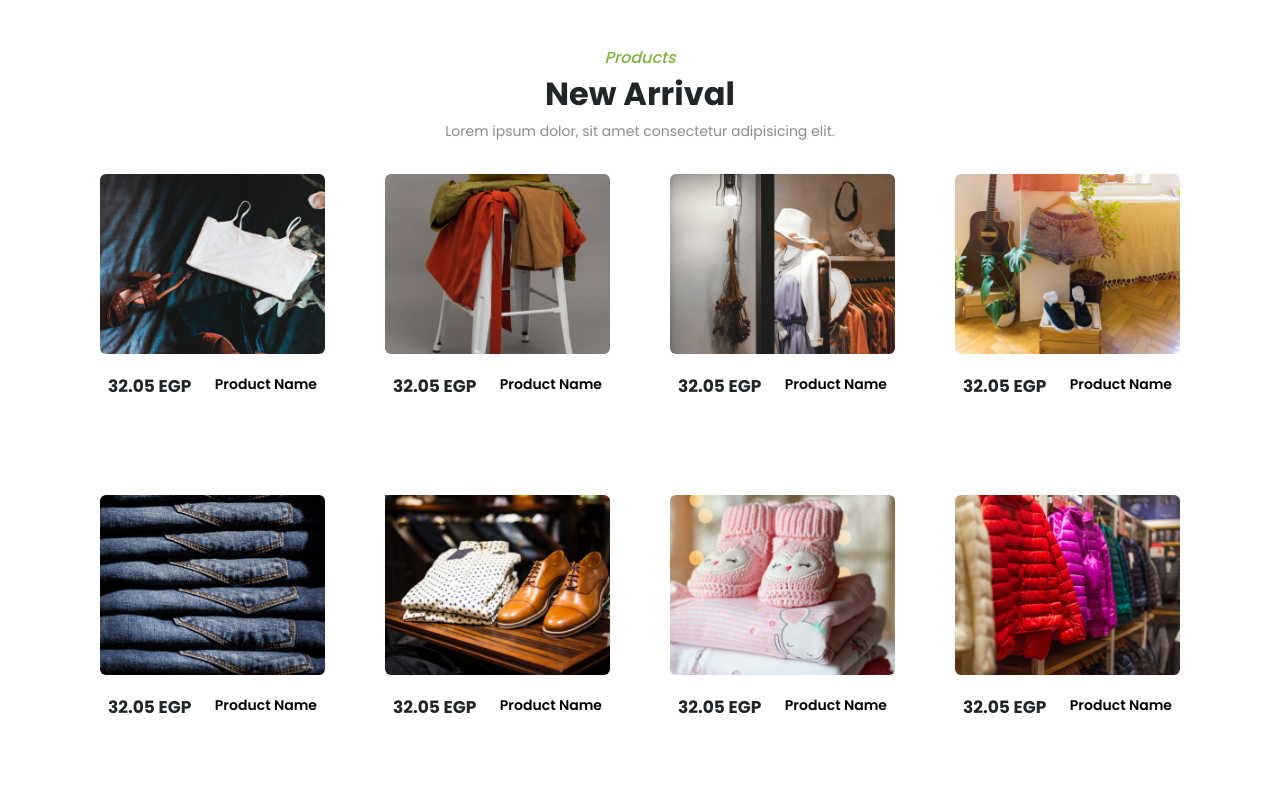
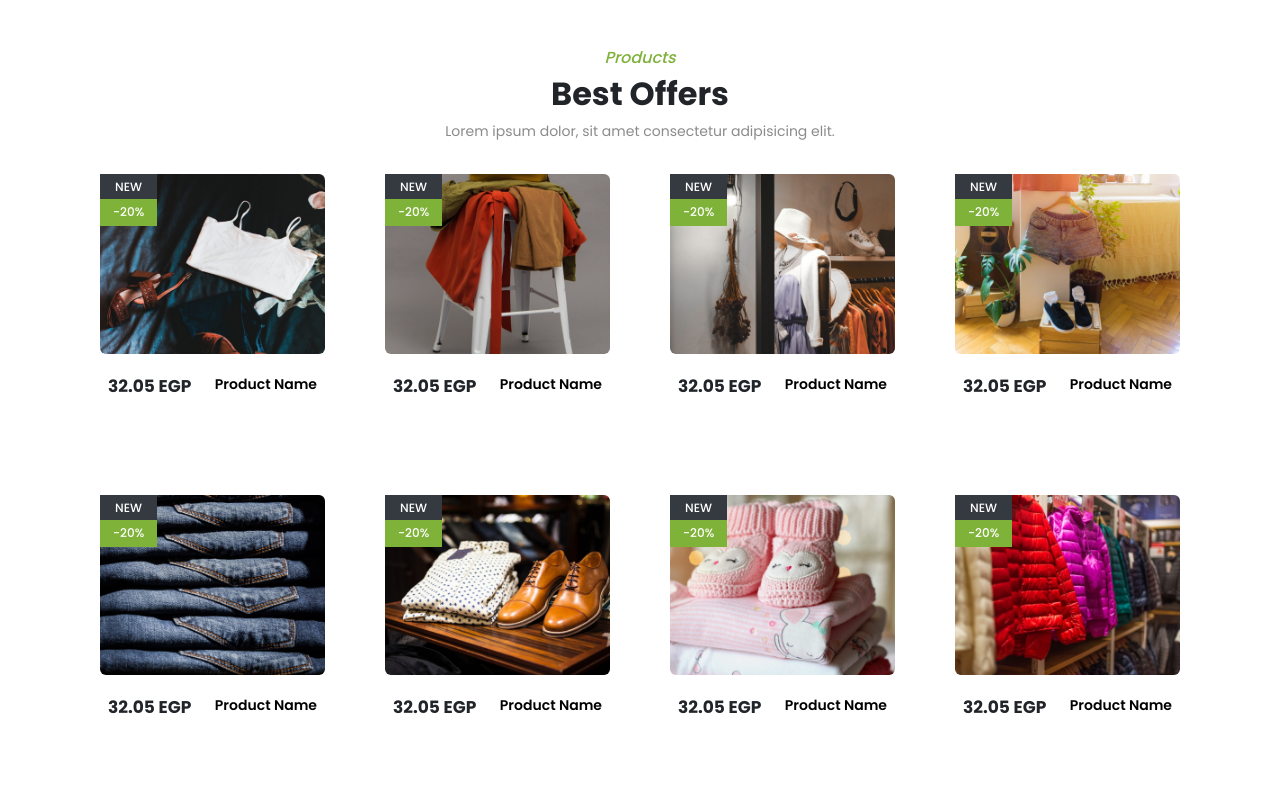
Before and after one commit to najlaaouda/ecommerce-site, a plain HTML site: page index.html in a window 1280 px wide. Shown: the part 3186-3981 px from the top of the page. Drawn offline with Linux system fonts and the light colour scheme.

Commit message:
design sale

```diff
--- a/css/style.css
+++ b/css/style.css
@@ -689,14 +689,16 @@ left:0;
 }
  .title-flip h6,
  .title-arrival h6,
- .title-counter h6
+ .title-counter h6,
+ .title-best-offer h6
 
  {
     color:var(--maincolor);
  }
  .title-flip p,
  .title-arrival p,
- .title-counter p{
+ .title-counter p,
+ .title-best-offer p{
      font-size: 14px;
      color:#8b8b8b
  }
@@ -817,3 +819,24 @@ ul#example li{
 }
 
  /* End counter Section */
+
+
+ /*  start offer section */
+.products{
+    position: relative;
+}
+.products .new{
+    position:absolute;
+    left:0;
+    top:0;
+    padding:6px 15px;
+}
+.products .offer{
+
+    position:absolute;
+    top:25px;
+    left:0;
+    padding:6px 13px;
+    background-color: var(--maincolor);
+}
+ /* end offer section */
--- a/index.html
+++ b/index.html
@@ -1109,12 +1109,12 @@
     <!-- End Counter Section -->
 
  <!-- start best offer -->
- <section class="arrival-product py-5">
+ <section class="best-offer py-5">
     <div class="container">
         <div class="row  no-gutters justify-content-center">
-            <div class="title-arrival text-center pb-3">
+            <div class="title-best-offer text-center pb-3">
                 <h6 class="text-capitalize"> <i>products </i> </h6>
-                <h2 class="text-capitalize font-weight-bold">new arrival</h2>
+                <h2 class="text-capitalize font-weight-bold">best offers</h2>
                 <p>Lorem ipsum dolor, sit amet consectetur adipisicing elit.</p>
             </div>
         </div>
@@ -1122,8 +1122,11 @@
         <div class="row  no-gutters align-content-around">
             <div class="card-deck">
                 <div class="col-md-3 col-sm-6">
-                    <div class="card products">
-                        <img class="card-img-top position-relative" src="img/products/product-1.jpg" alt="image-productp">
+                    <div class="card products ">
+                        <h5 class="new bg-dark">new</h5>
+                        <h5 class="offer ">-20%</h5>
+
+                        <img class="card-img-top " src="img/products/product-1.jpg" alt="image-productp">
                         <div class="product-img">
                             <a href="#" class="nav-link ">
                                 <i class="fas fa-search-plus  "></i>view more</a>
@@ -1153,7 +1156,9 @@
                 <!-- card2 -->
                 <div class="col-md-3 col-sm-6">
                     <div class="card products">
-                        <img class="card-img-top position-relative" src="img/products/product-2.jpg" alt="image-productp">
+                        <h5 class="new bg-dark">new</h5>
+                        <h5 class="offer ">-20%</h5>
+                        <img class="card-img-top " src="img/products/product-2.jpg" alt="image-productp">
                         <div class="product-img">
                             <a href="#" class="nav-link ">
                                 <i class="fas fa-search-plus  "></i>view more</a>
@@ -1184,7 +1189,9 @@
                 <!-- card3 -->
                 <div class="col-md-3 col-sm-6">
                     <div class="card products">
-                        <img class="card-img-top position-relative" src="img/products/product-3.jpg" alt="image-productp">
+                        <h5 class="new bg-dark">new</h5>
+                        <h5 class="offer ">-20%</h5>
+                        <img class="card-img-top " src="img/products/product-3.jpg" alt="image-productp">
                         <div class="product-img">
                             <a href="#" class="nav-link ">
                                 <i class="fas fa-search-plus  "></i>view more</a>
@@ -1215,7 +1222,9 @@
                 <!-- card4 -->
                 <div class="col-md-3 col-sm-6">
                     <div class="card products">
-                        <img class="card-img-top position-relative" src="img/products/product-4.jpg" alt="image-productp">
+                        <h5 class="new bg-dark">new</h5>
+                        <h5 class="offer ">-20%</h5>
+                        <img class="card-img-top" src="img/products/product-4.jpg" alt="image-productp">
                         <div class="product-img">
                             <a href="#" class="nav-link ">
                                 <i class="fas fa-search-plus  "></i>view more</a>
@@ -1253,7 +1262,9 @@
             <div class="card-deck">
                 <div class="col-md-3 col-sm-6">
                     <div class="card products">
-                        <img class="card-img-top position-relative" src="img/products/product-5.jpg" alt="image-productp">
+                        <h5 class="new bg-dark">new</h5>
+                        <h5 class="offer ">-20%</h5>
+                        <img class="card-img-top " src="img/products/product-5.jpg" alt="image-productp">
                         <div class="product-img">
                             <a href="#" class="nav-link ">
                                 <i class="fas fa-search-plus  "></i>view more</a>
@@ -1283,8 +1294,9 @@
                 <!-- card2 -->
                 <div class="col-md-3 col-sm-6">
                     <div class="card products">
-                        <h5 class="bg-dark px-3 py-2">adv</h5>
-                        <img class="card-img-top position-relative" src="img/products/product-6.jpg" alt="image-productp">
+                        <h5 class="new bg-dark">new</h5>
+                        <h5 class="offer ">-20%</h5>
+                        <img class="card-img-top " src="img/products/product-6.jpg" alt="image-productp">
                         <div class="product-img">
                             <a href="#" class="nav-link ">
                                 <i class="fas fa-search-plus  "></i>view more</a>
@@ -1315,7 +1327,9 @@
                 <!-- card3 -->
                 <div class="col-md-3 col-sm-6">
                     <div class="card products">
-                        <img class="card-img-top position-relative" src="img/products/product-7.jpg" alt="image-productp">
+                        <h5 class="new bg-dark">new</h5>
+                        <h5 class="offer ">-20%</h5>
+                        <img class="card-img-top " src="img/products/product-7.jpg" alt="image-productp">
                         <div class="product-img">
                             <a href="#" class="nav-link ">
                                 <i class="fas fa-search-plus  "></i>view more</a>
@@ -1346,7 +1360,9 @@
                 <!-- card4 -->
                 <div class="col-md-3 col-sm-6">
                     <div class="card products">
-                        <img class="card-img-top position-relative" src="img/products/product-8.jpg" alt="image-productp">
+                        <h5 class="new bg-dark">new</h5>
+                        <h5 class="offer ">-20%</h5>
+                        <img class="card-img-top " src="img/products/product-8.jpg" alt="image-productp">
                         <div class="product-img">
                             <a href="#" class="nav-link ">
                                 <i class="fas fa-search-plus  "></i>view more</a>
```
